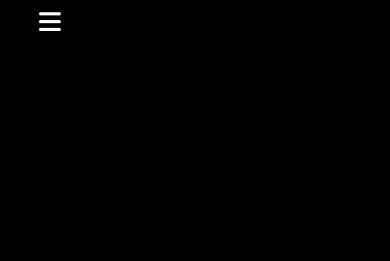
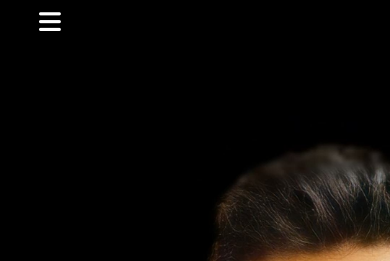
Before and after one commit to arinsshha/portfolio1, a plain HTML site: page index.html in a window 390 px wide. Shown: the top 261 px of the page. Drawn offline with Linux system fonts and the light colour scheme.

Commit message:
Update style.css

```diff
--- a/style.css
+++ b/style.css
@@ -362,7 +362,7 @@ nav .fas{
     display: none;
 }
 @media only screen and (max-width: 600px){
-    #header{
+    #home{
         background-image: url(image/phone\ bg.jpg);
     }
     .header-text{
```
